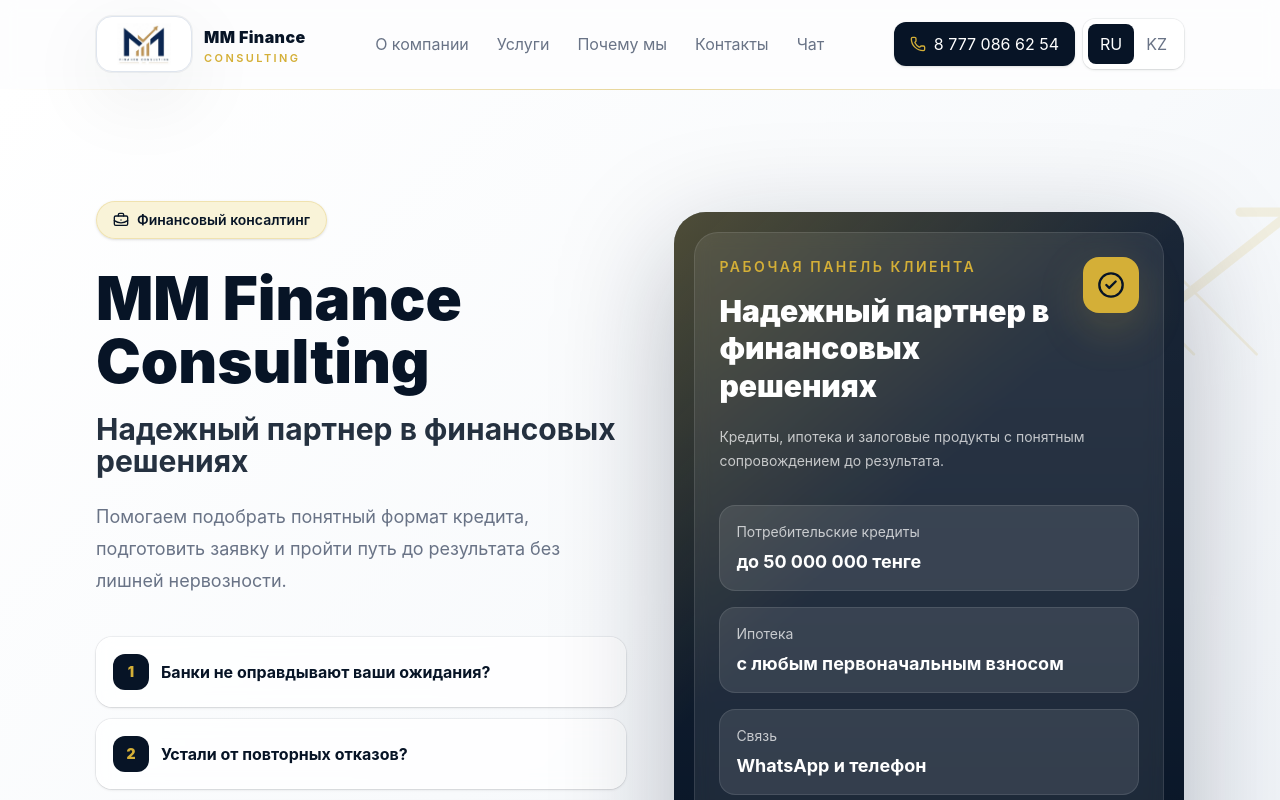
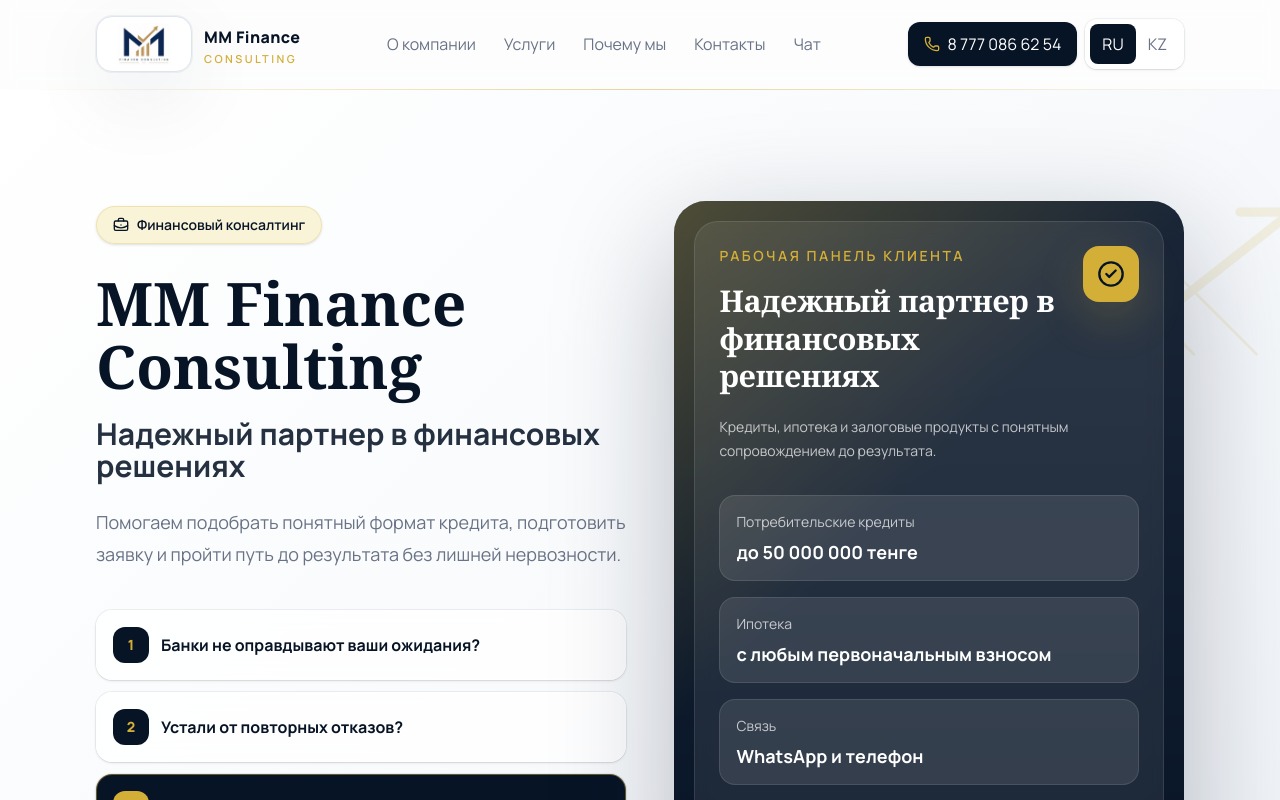
Before and after one commit to talgat-code/mmfinance-prac-, a React (Vite) app: page / in a window 1280 px wide. Shown: the top 800 px of the page. Built offline with nearby package versions, Linux system fonts and the light colour scheme.

Commit message:
Update site typography

```diff
--- a/src/components/ui/SectionHeading.tsx
+++ b/src/components/ui/SectionHeading.tsx
@@ -24,7 +24,7 @@ export function SectionHeading({
       <p className="mt-4 text-sm font-semibold uppercase tracking-[0.18em] text-accent">
         {eyebrow}
       </p>
-      <h2 className="mt-3 text-3xl font-bold leading-tight text-primary sm:text-4xl">
+      <h2 className="mt-3 font-display text-3xl font-bold leading-tight text-primary sm:text-4xl">
         {title}
       </h2>
       <p className="mt-5 text-base leading-7 text-muted sm:text-lg">
--- a/src/index.css
+++ b/src/index.css
@@ -1,3 +1,4 @@
+@import url("https://fonts.googleapis.com/css2?family=Manrope:wght@400;500;600;700;800&family=Noto+Serif:wght@600;700;800&display=swap");
 @import "tailwindcss";
 @config "../tailwind.config.js";
 
@@ -23,8 +24,9 @@
   --color-border: var(--brand-border);
   --shadow-soft: 0 24px 80px rgb(15 23 42 / 0.08);
   --font-sans:
-    Inter, ui-sans-serif, system-ui, -apple-system, BlinkMacSystemFont, "Segoe UI",
-    sans-serif;
+    Manrope, ui-sans-serif, system-ui, -apple-system, BlinkMacSystemFont,
+    "Segoe UI", sans-serif;
+  --font-display: "Noto Serif", Georgia, "Times New Roman", serif;
 }
 
 * {
@@ -42,13 +44,22 @@ body {
   background:
     linear-gradient(180deg, rgb(255 255 255 / 0.86), rgb(247 248 251 / 0.94)),
     var(--brand-background);
-  font-family:
-    Inter, ui-sans-serif, system-ui, -apple-system, BlinkMacSystemFont, "Segoe UI",
-    sans-serif;
+  font-family: var(--font-sans);
   font-synthesis: none;
   text-rendering: optimizeLegibility;
   -webkit-font-smoothing: antialiased;
   -moz-osx-font-smoothing: grayscale;
+}
+
+h1,
+h2 {
+  font-family: var(--font-display);
+  letter-spacing: 0;
+}
+
+h1.font-black,
+h2.font-black {
+  font-weight: 700;
 }
 
 button,
--- a/tailwind.config.js
+++ b/tailwind.config.js
@@ -20,6 +20,18 @@ export default {
       boxShadow: {
         soft: '0 24px 80px rgb(15 23 42 / 0.08)',
       },
+      fontFamily: {
+        sans: [
+          'Manrope',
+          'ui-sans-serif',
+          'system-ui',
+          '-apple-system',
+          'BlinkMacSystemFont',
+          '"Segoe UI"',
+          'sans-serif',
+        ],
+        display: ['"Noto Serif"', 'Georgia', '"Times New Roman"', 'serif'],
+      },
     },
   },
 }
```
